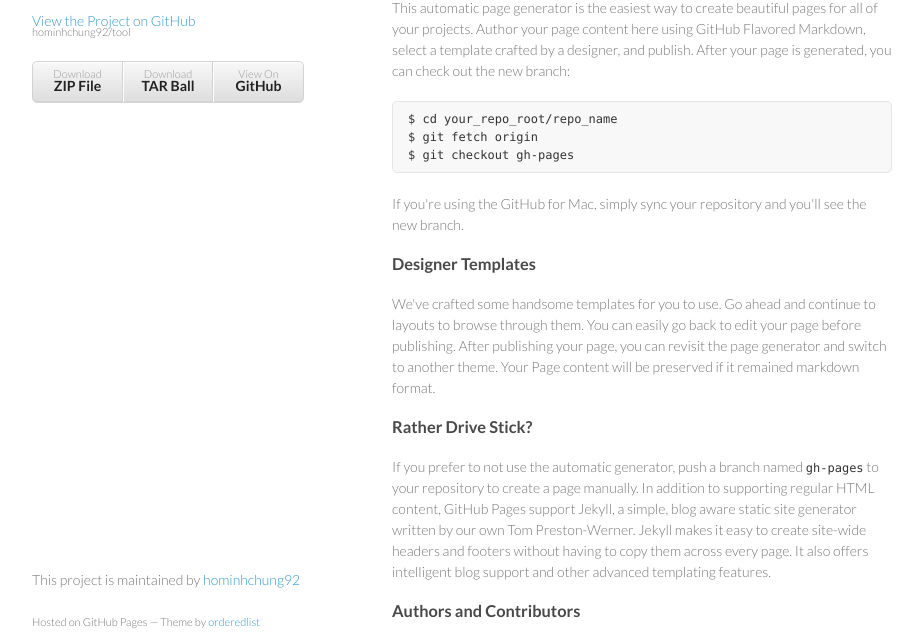
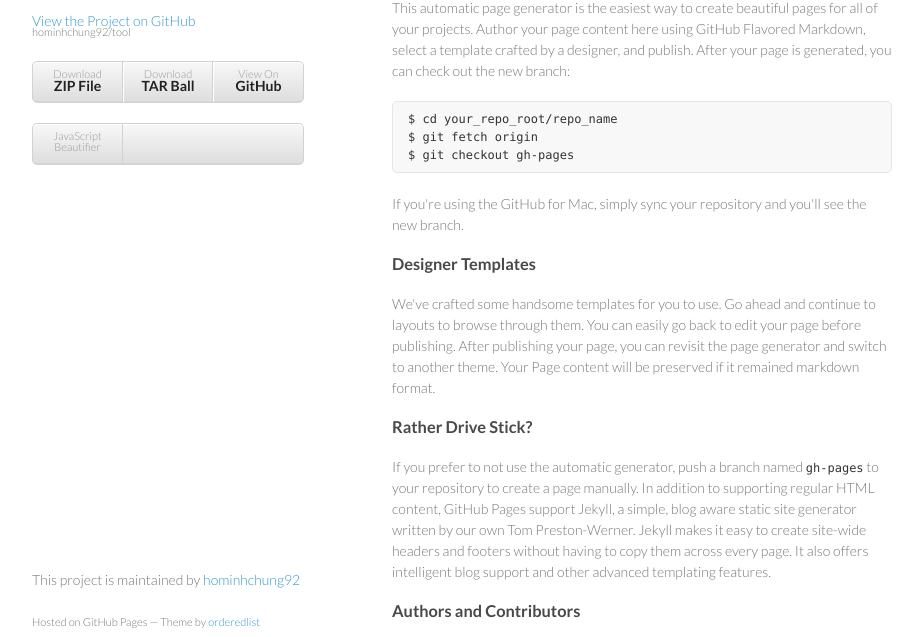
Before and after one commit to cminhho/sites, a plain HTML site: page index.html in a window 1280 px wide. Shown: the part 99-736 px from the top of the page, without its empty margins (178-1101 px from the left). Drawn offline with Linux system fonts and the light colour scheme.

Commit message:
Update index.html

```diff
--- a/index.html
+++ b/index.html
@@ -25,6 +25,10 @@
           <li><a href="https://github.com/hominhchung92/tool/zipball/master">Download <strong>ZIP File</strong></a></li>
           <li><a href="https://github.com/hominhchung92/tool/tarball/master">Download <strong>TAR Ball</strong></a></li>
           <li><a href="https://github.com/hominhchung92/tool">View On <strong>GitHub</strong></a></li>
+        </ul>
+
+        <ul>
+          <li><a href="http://hominhchung92.github.io/tool/online-javascript-beautifier.html">JavaScript Beautifier</a></li>
         </ul>
       </header>
       <section>
```
